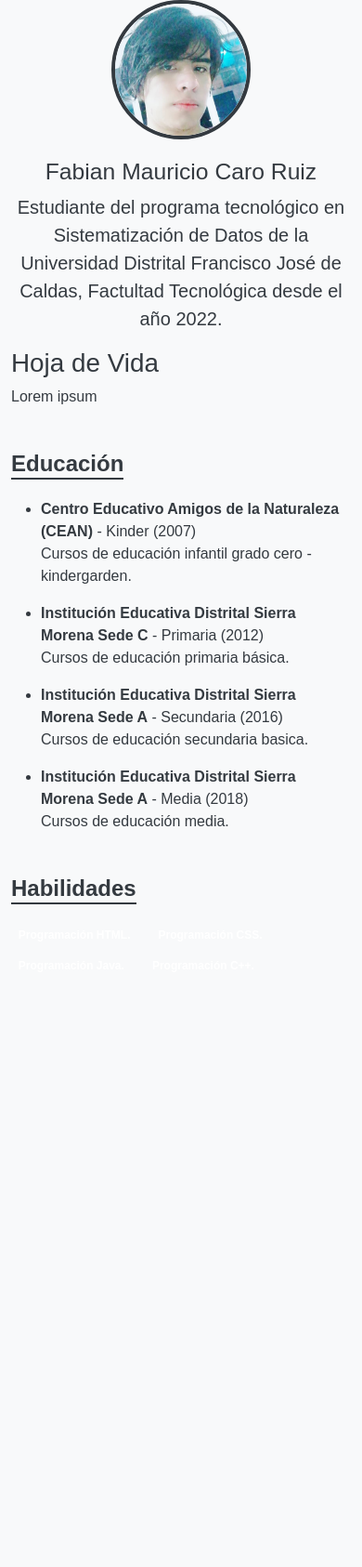
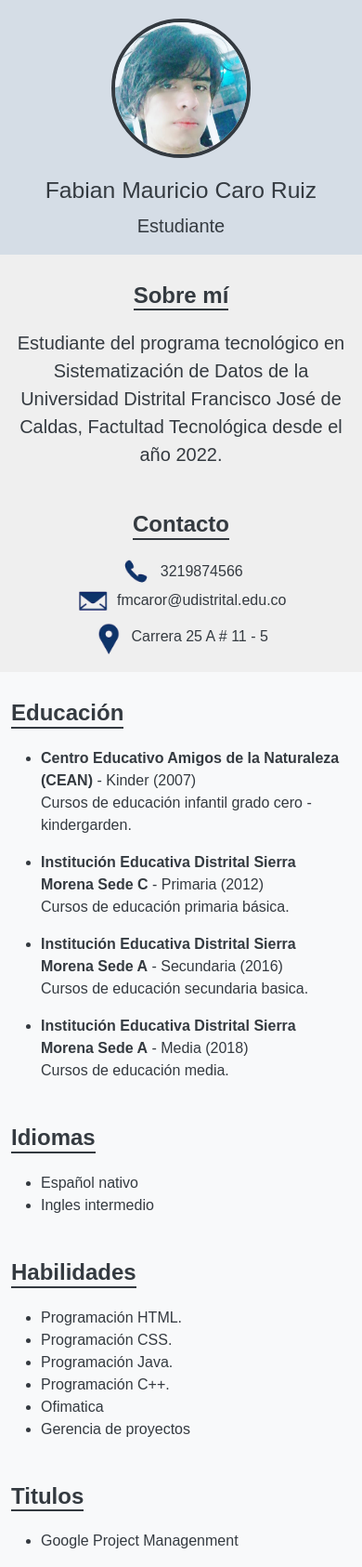
Before and after one commit to Fabian-Caro/HojadeVida, a plain HTML site: page index.html in a window 390 px wide. Shown: the whole page at 93% size. Before the commit the page ends 1059 px from the top, so only its background shows below. Drawn offline with nearby package versions, Linux system fonts and the light colour scheme.

Commit message:
Diseño responsive agregado

```diff
--- a/index.html
+++ b/index.html
@@ -1,9 +1,11 @@
 <!DOCTYPE html>
 <html lang="en">
+
 <head>
     <meta charset="UTF-8">
     <meta name="viewport" content="width=device-width, initial-scale=1.0">
-    <link href="https://cdn.jsdelivr.net/npm/bootstrap@5.3.3/dist/css/bootstrap.min.css" rel="stylesheet" integrity="sha384-QWTKZyjpPEjISv5WaRU9OFeRpok6YctnYmDr5pNlyT2bRjXh0JMhjY6hW+ALEwIH" crossorigin="anonymous">
+    <link href="https://cdn.jsdelivr.net/npm/bootstrap@5.3.3/dist/css/bootstrap.min.css" rel="stylesheet"
+        integrity="sha384-QWTKZyjpPEjISv5WaRU9OFeRpok6YctnYmDr5pNlyT2bRjXh0JMhjY6hW+ALEwIH" crossorigin="anonymous">
     <title>Hoja de vida</title>
     <style>
         body {
@@ -11,14 +13,17 @@
             background-color: #f8f9fa;
             color: #343a40;
         }
+
         .profile-pic {
             width: 150px;
             height: 150px;
             object-fit: cover;
             border-radius: 50%;
             border: 4px solid #343a40;
+            margin-top: 20px;
             margin-bottom: 20px;
         }
+
         .section-title {
             font-size: 1.5rem;
             font-weight: bold;
@@ -27,45 +32,85 @@
             border-bottom: 2px solid #343a40;
             display: inline-block;
         }
+
         .skills .badge {
             margin-right: 10px;
             margin-bottom: 10px;
         }
     </style>
 </head>
+
 <body>
+    <div class="container">
+        <div class="row" style="background-color: rgb(213, 221, 230);">
+            <div class="text-center">
+                <img src="Imagenes/Foto de perfil 1.png" alt="foto de perfil" class="profile-pic">
+                <h2>Fabian Mauricio Caro Ruiz</h2>
+                <p class="lead">Estudiante</p>
+            </div>
+        </div>
+    </div>
     <div class=container mt-5>
         <div class="row">
-            <div class="col-md-4 text-center">
-                <img src="Imagenes/Foto de perfil 1.png" alt="foto de perfil" class="profile-pic">
-                <h2>Fabian Mauricio Caro Ruiz</h2>
-                <p class="lead">Estudiante del programa tecnológico en Sistematización de Datos de la Universidad Distrital Francisco
+            <div class="col-md-4 text-center" style="background-color: rgb(239, 239, 239);">
+                <h2 class="section-title">Sobre mí</h2>
+                <p class="lead">Estudiante del programa tecnológico en Sistematización de Datos de la Universidad
+                    Distrital Francisco
                     José de Caldas, Factultad Tecnológica desde el año 2022.
+                </p>
+                <h2 class="section-title">Contacto</h2>
+                <p>
+                    <img src="Imagenes/icono telefono.png" alt="icono telefono"> 3219874566
+                    <br>
+                    <img src="Imagenes/icono correo.png" alt="icono correo"> fmcaror@udistrital.edu.co
+                    <br>
+                    <img src="Imagenes/icono lugar.png" alt="icono telefono"> Carrera 25 A # 11 - 5
                 </p>
             </div>
             <div class="col-md-8">
-                <h1>Hoja de Vida</h1>
-                <p>Lorem ipsum</p>
+
                     <h2 class="section-title">Educación</h2>
                     <ul>
                         <li><strong>Centro Educativo Amigos de la Naturaleza (CEAN)</strong> - Kinder (2007)</li>
                         <p>Cursos de educación infantil grado cero - kindergarden.</p>
                         <li><strong>Institución Educativa Distrital Sierra Morena Sede C</strong> - Primaria (2012)</li>
                         <p>Cursos de educación primaria básica.</p>
-                    <li><strong>Institución Educativa Distrital Sierra Morena Sede A</strong> - Secundaria (2016)</li>
+                        <li><strong>Institución Educativa Distrital Sierra Morena Sede A</strong> - Secundaria (2016)
+                        </li>
                         <p>Cursos de educación secundaria basica.</p>
                         <li><strong>Institución Educativa Distrital Sierra Morena Sede A</strong> - Media (2018)</li>
                         <p>Cursos de educación media.</p>
                     </ul>
+
+                <div class="row">
+                    <div class="col-md-4">
+                        <h2 class="section-title">Idiomas</h2>
+                        <ul>
+                            <li>Español nativo</li>
+                            <li>Ingles intermedio</li>
+                        </ul>
                         <h2 class="section-title">Habilidades</h2>
-                <div class="skills">
-                    <span class="badge badge-primary">Programación HTML.</span>
-                    <span class="badge badge-primary">Programación CSS.</span>
-                    <span class="badge badge-primary">Programación Java.</span>
-                    <span class="badge badge-primary">Programación C++.</span>
+                        <ul>
+                            <li>Programación HTML.</li>
+                            <li>Programación CSS.</li>
+                            <li>Programación Java.</li>
+                            <li>Programación C++.</li>
+                            <li>Ofimatica</li>
+                            <li>Gerencia de proyectos</li>
+                        </ul>
                     </div>
+                    <div class="col-md-8">
+                        <h2 class="section-title">Titulos</h2>
+                        <ul>
+                            <li>Google Project Managenment</li>
+                        </ul>
+                    </div>
+                </div>
+
+
             </div>
         </div>
     </div>
 </body>
+
 </html>
```
Also changed, not shown: Imagenes/icono correo.png (added), Imagenes/icono lugar.png (added), Imagenes/icono telefono.png (added). Lines whose indentation alone changed are shown as unchanged.
